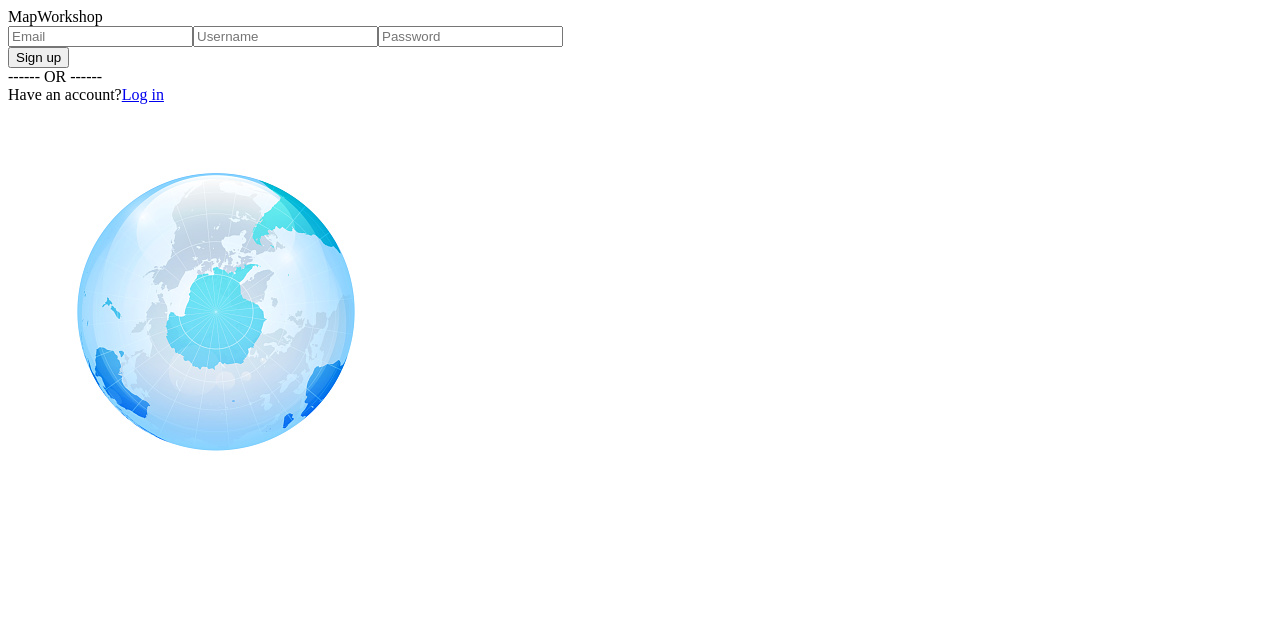
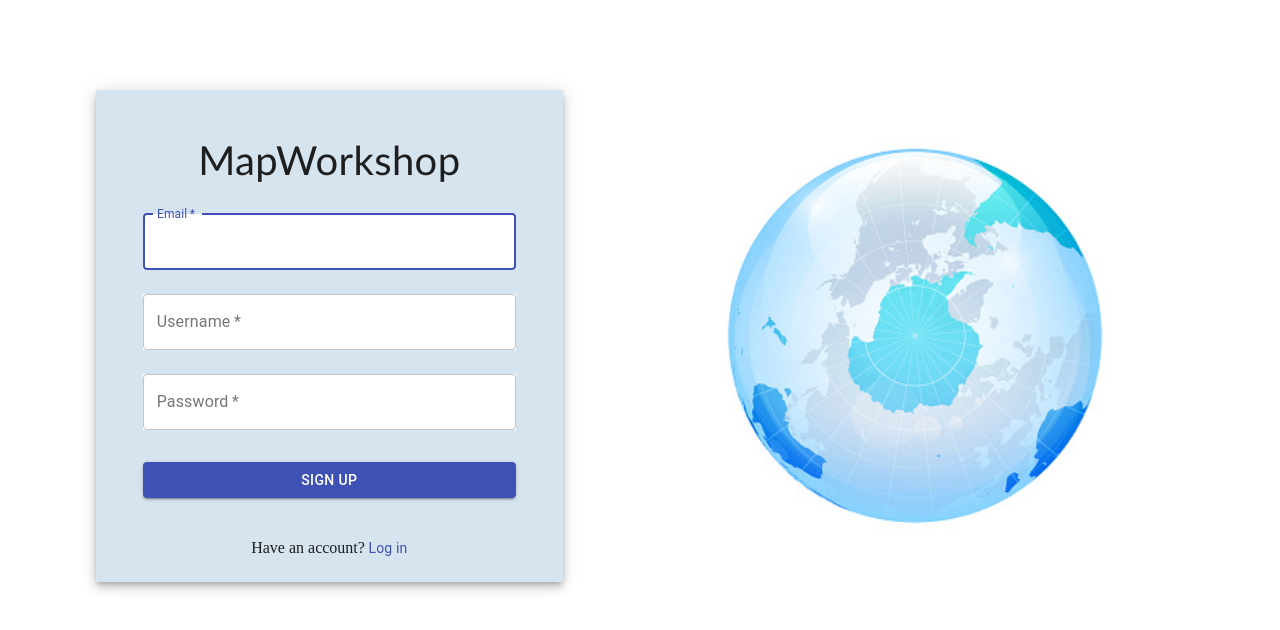
Before and after one commit to lidavid1773/CSE416, a React (Create React App) app in the folder frontend/: page /register in a window 1280 px wide. Shown: the top 630 px of the page. Built offline with nearby package versions, Linux system fonts and the light colour scheme.

Commit message:
Finished all log in/sign up pages

```diff
--- a/frontend/src/pages/LoginPage.js
+++ b/frontend/src/pages/LoginPage.js
@@ -41,7 +41,7 @@ const useStyles = makeStyles((theme) => ({
   },
   title: {
     marginTop: theme.spacing(5),
-    fontSize: 30,
+    fontSize: 40,
     fontFamily: 'calibri',
     textAlign: 'center',
   },
@@ -51,7 +51,7 @@ const useStyles = makeStyles((theme) => ({
   }
 }));
 
-export default function SignInSide() {
+export default function LoginPage() {
   const classes = useStyles();
 
   return (
@@ -102,6 +102,7 @@ export default function SignInSide() {
                 fullWidth
                 variant="contained"
                 color="primary"
+                href='/home'
                 className={classes.submit}
               >
                 Log In
--- a/frontend/src/pages/RecoverPasswordPage.js
+++ b/frontend/src/pages/RecoverPasswordPage.js
@@ -1,32 +1,137 @@
-import { Link } from "react-router-dom";
+import React from 'react';
+import Button from '@material-ui/core/Button';
+import CssBaseline from '@material-ui/core/CssBaseline';
+import TextField from '@material-ui/core/TextField';
+import Link from '@material-ui/core/Link';
+import Grid from '@material-ui/core/Grid';
+import Paper from '@material-ui/core/Paper';
+import Box from '@material-ui/core/Box';
+import Typography from '@material-ui/core/Typography';
+import { makeStyles } from '@material-ui/core/styles';
+import Container from '@material-ui/core/Container';
 import globeImage from "../assets/globe.jpg";
 
-const RecoverPasswordPage = () => {
+const useStyles = makeStyles((theme) => ({
+  paper: {
+    padding: theme.spacing(6),
+    display: 'flex',
+    flexDirection: 'row',
+    alignItems: 'center',
+  },
+  form: {
+    width: '80%',
+    marginTop: theme.spacing(1),
+    marginLeft: '10%',
+  },
+  container: {
+    backgroundColor: '#D6E4EF',
+    display: 'flex',
+    flexDirection: 'column',
+    margin: theme.spacing(2),
+    maxWidth: 'md',
+  },
+  textfield: {
+    backgroundColor: 'white',
+  },
+  options: {
+    paddingTop: theme.spacing(15),
+  },
+  submit: {
+    margin: theme.spacing(3, 0, 2),
+  },
+  title: {
+    marginTop: theme.spacing(5),
+    fontSize: 40,
+    fontFamily: 'calibri',
+    textAlign: 'center',
+  },
+  text: {
+    marginTop: theme.spacing(5),
+    fontSize: 20,
+    fontFamily: 'calibri',
+    textAlign: 'center',
+  },
+  link: {
+    padding: theme.spacing(3),
+    textAlign: 'center'
+  }
+}));
+
+export default function RegisterPage() {
+  const classes = useStyles();
+
   return (
-    <div>
-      <form>
-        <div>MapWorkshop</div>
-        <div>I don't know my password</div>
-        <div>
-          <input type="text" placeholder="Email" />
-        </div>
-        <div>
-          <button>Continue</button>
-        </div>
-        {/* dashed lines need to be replaced w/ css*/}
-        <div>------ OR ------</div>
-        <div>
-          <span>Remember your account?</span>
-          <span>
-            <Link to="/login">Log In</Link>
-          </span>
-        </div>
-      </form>
-      <div>
-        <img src={globeImage} alt="globe" />
-      </div>
-    </div>
+    <Container component="main" maxWidth={false}>
+      {/* <CssBaseline/> */}
+      <Grid container className={classes.paper}>
+        <Grid item xs={8} sm={8} md={5} component={Paper} elevation={6} square
+        className={classes.container}>
+          <Box
+            sx={{
+              my: 8,
+              mx: 4,
+              display: 'flex',
+              flexDirection: 'column',
+              alignItems: 'center',
+            }}
+          >
+            <Typography className={classes.title}>
+              MapWorkshop
+            </Typography>
+            <Typography className={classes.text}>
+              I don't know my password
+            </Typography>
+            <form className={classes.form} noValidate>
+              <TextField
+                className={classes.textfield}
+                variant="outlined"
+                margin="normal"
+                required
+                fullWidth
+                id="email"
+                label="Email"
+                name="email"
+                autoComplete="email"
+                autoFocus
+              />
+              <Button
+                type="submit"
+                fullWidth
+                variant="contained"
+                color="primary"
+                href='/login'
+                className={classes.submit}
+              >
+                Continue
+              </Button>
+              <Grid item className={classes.link}>
+                <span>
+                  Remember your account?
+                </span>
+                <Link href="/login" variant="body2">
+                  {" Log in"}
+                </Link>
+              </Grid>
+            </form>
+          </Box>
+        </Grid>
+        {/* <Grid
+          item
+          xs={4}
+          sm={4}
+          md={7}
+          sx={{
+            backgroundImage: `url(${globeImage})`,
+            height: "100vh",
+            backgroundRepeat: 'no-repeat',
+            backgroundColor: (t) =>
+              t.palette.mode === 'light' ? t.palette.grey[50] : t.palette.grey[900],
+            backgroundSize: 'cover',
+            backgroundPosition: 'center',
+          }}
+        /> */}
+        <img src={globeImage} alt="globe" style={{marginLeft: '5%', width: '50%'}}/>
+      </Grid>
+    </Container>
   );
-};
-
-export default RecoverPasswordPage;
+}
--- a/frontend/src/pages/RegisterPage.js
+++ b/frontend/src/pages/RegisterPage.js
@@ -1,33 +1,150 @@
-import { Link } from "react-router-dom";
+import React from 'react';
+import Button from '@material-ui/core/Button';
+import CssBaseline from '@material-ui/core/CssBaseline';
+import TextField from '@material-ui/core/TextField';
+import Link from '@material-ui/core/Link';
+import Grid from '@material-ui/core/Grid';
+import Paper from '@material-ui/core/Paper';
+import Box from '@material-ui/core/Box';
+import Typography from '@material-ui/core/Typography';
+import { makeStyles } from '@material-ui/core/styles';
+import Container from '@material-ui/core/Container';
 import globeImage from "../assets/globe.jpg";
 
-const RegisterPage = () => {
+const useStyles = makeStyles((theme) => ({
+  paper: {
+    padding: theme.spacing(6),
+    display: 'flex',
+    flexDirection: 'row',
+    alignItems: 'center',
+  },
+  form: {
+    width: '80%',
+    marginTop: theme.spacing(1),
+    marginLeft: '10%',
+  },
+  container: {
+    backgroundColor: '#D6E4EF',
+    display: 'flex',
+    flexDirection: 'column',
+    margin: theme.spacing(2),
+    maxWidth: 'md',
+  },
+  textfield: {
+    backgroundColor: 'white',
+  },
+  options: {
+    paddingTop: theme.spacing(15),
+  },
+  submit: {
+    margin: theme.spacing(3, 0, 2),
+  },
+  title: {
+    marginTop: theme.spacing(5),
+    fontSize: 40,
+    fontFamily: 'calibri',
+    textAlign: 'center',
+  },
+  link: {
+    padding: theme.spacing(3),
+    textAlign: 'center'
+  }
+}));
+
+export default function RegisterPage() {
+  const classes = useStyles();
+
   return (
-    <div>
-      <form>
-        <div>MapWorkshop</div>
-        <div>
-          <input type="text" placeholder="Email" />
-          <input type="text" placeholder="Username" />
-          <input type="text" placeholder="Password" />
-        </div>
-        <div>
-          <button>Sign up</button>
-        </div>
-        {/* dashed lines need to be replaced w/ css*/}
-        <div>------ OR ------</div>
-        <div>
-          <span>Have an account?</span>
-          <span>
-            <Link to="/login">Log in</Link>
-          </span>
-        </div>
-      </form>
-      <div>
-        <img src={globeImage} alt="globe" />
-      </div>
-    </div>
+    <Container component="main" maxWidth={false}>
+      {/* <CssBaseline/> */}
+      <Grid container className={classes.paper}>
+        <Grid item xs={8} sm={8} md={5} component={Paper} elevation={6} square
+        className={classes.container}>
+          <Box
+            sx={{
+              my: 8,
+              mx: 4,
+              display: 'flex',
+              flexDirection: 'column',
+              alignItems: 'center',
+            }}
+          >
+            <Typography className={classes.title}>
+              MapWorkshop
+            </Typography>
+            <form className={classes.form} noValidate>
+              <TextField
+                className={classes.textfield}
+                variant="outlined"
+                margin="normal"
+                required
+                fullWidth
+                id="email"
+                label="Email"
+                name="email"
+                autoComplete="email"
+                autoFocus
+              />
+              <TextField
+                className={classes.textfield}
+                variant="outlined"
+                margin="normal"
+                required
+                fullWidth
+                id="username"
+                label="Username"
+                name="username"
+              />
+              <TextField
+                className={classes.textfield}
+                variant="outlined"
+                margin="normal"
+                required
+                fullWidth
+                name="password"
+                label="Password"
+                type="password"
+                id="password"
+                autoComplete="current-password"
+              />
+              <Button
+                type="submit"
+                fullWidth
+                variant="contained"
+                color="primary"
+                href='/login'
+                className={classes.submit}
+              >
+                Sign Up
+              </Button>
+              <Grid item className={classes.link}>
+                <span>
+                  Have an account?
+                </span>
+                <Link href="/login" variant="body2">
+                  {" Log in"}
+                </Link>
+              </Grid>
+            </form>
+          </Box>
+        </Grid>
+        {/* <Grid
+          item
+          xs={4}
+          sm={4}
+          md={7}
+          sx={{
+            backgroundImage: `url(${globeImage})`,
+            height: "100vh",
+            backgroundRepeat: 'no-repeat',
+            backgroundColor: (t) =>
+              t.palette.mode === 'light' ? t.palette.grey[50] : t.palette.grey[900],
+            backgroundSize: 'cover',
+            backgroundPosition: 'center',
+          }}
+        /> */}
+        <img src={globeImage} alt="globe" style={{marginLeft: '5%', width: '50%'}}/>
+      </Grid>
+    </Container>
   );
-};
-
-export default RegisterPage;
+}
--- a/frontend/src/pages/WelcomePage.js
+++ b/frontend/src/pages/WelcomePage.js
@@ -23,16 +23,13 @@ const useStyles = makeStyles((theme) => ({
   options: {
     paddingTop: theme.spacing(15),
   },
-  submit: {
-    margin: theme.spacing(3, 0, 2),
-  },
   title: {
     fontSize: 70,
     fontFamily: 'calibri',
   }
 }));
 
-const WelcomePage = () => {
+export default function WelcomePage() {
   const classes = useStyles();
 
   return (
@@ -58,5 +55,3 @@ const WelcomePage = () => {
     </Container>
   );
 };
-
-export default WelcomePage;
```
Also changed, not shown: 1 other file (tests, documents, lock files or other folders).
